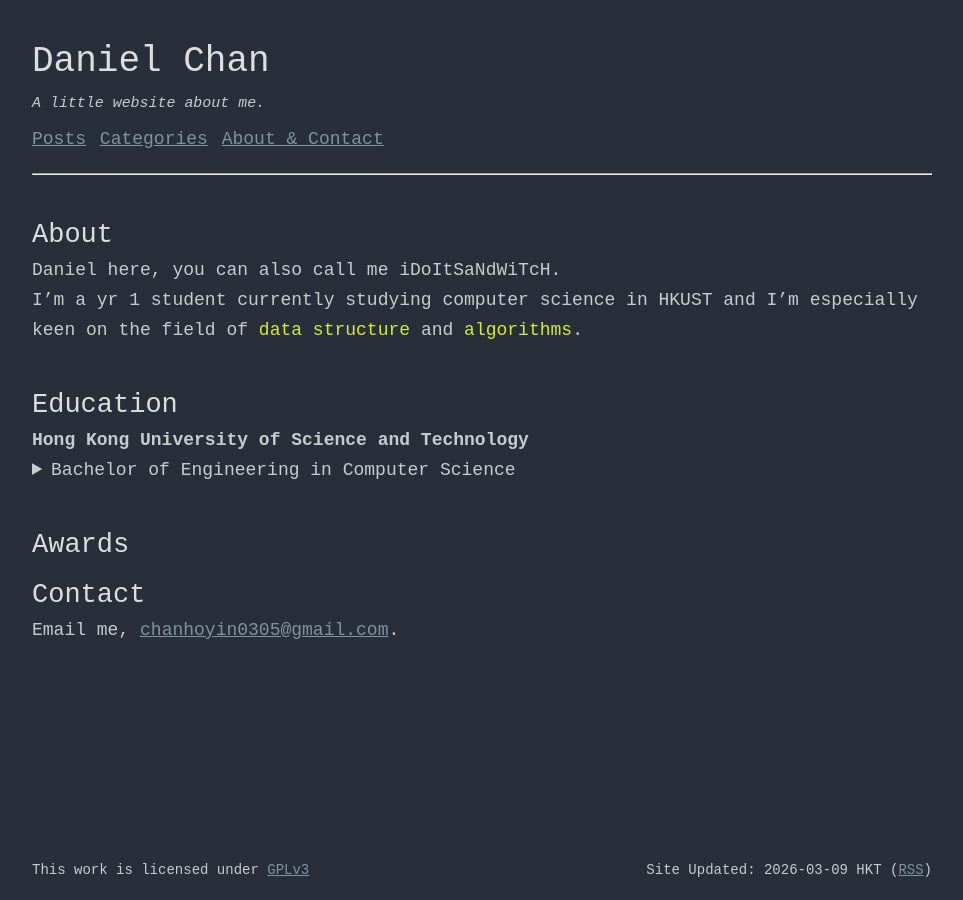
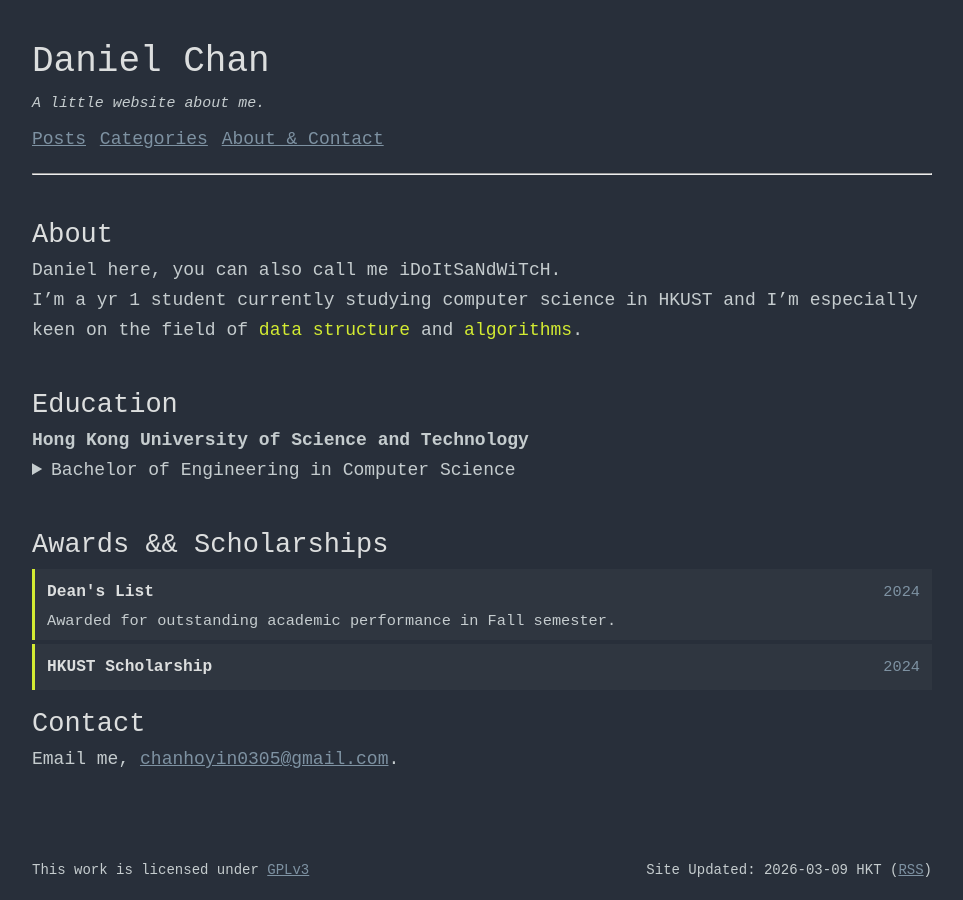
Before and after one commit to DanielChan0305/DanielChan0305.github.io, a Jekyll site: the page built from index.md, in a window 1280 px wide. Shown: the whole page, without its empty margins (158-1121 px from the left). Built offline with Jekyll 4.4.1, drawn with Linux system fonts in a browser that asks for light colours.

Commit message:
feat(awards and scholarships): create default template

```diff
--- /dev/null
+++ b/_includes/award.html
@@ -0,0 +1,9 @@
+<div class="award-item">
+  <div class="award-header">
+    <span class="award-title">{{ include.title }}</span>
+    <span class="award-year">{{ include.year }}</span>
+  </div>
+  {% if include.info %}
+  <div class="award-info">{{ include.info }}</div>
+  {% endif %}
+</div>
--- /dev/null
+++ b/_sass/award.scss
@@ -0,0 +1,31 @@
+.award-item {
+  padding: 8px 12px;
+  margin: 4px 0;
+  border-left: 3px solid $color-accent;
+  background-color: rgba(255, 255, 255, 0.03);
+  font-size: 0.9rem;
+}
+
+.award-header {
+  display: flex;
+  justify-content: space-between;
+  align-items: baseline;
+}
+
+.award-title {
+  color: $color-heading;
+  font-weight: bold;
+}
+
+.award-year {
+  color: $color-link;
+  white-space: nowrap;
+  font-size: 0.85rem;
+}
+
+.award-info {
+  color: $color-text;
+  font-size: 0.85rem;
+  margin-top: 4px;
+  line-height: 1.4;
+}
--- a/_sass/course.scss
+++ b/_sass/course.scss
@@ -16,7 +16,6 @@
 }
 
 .course-code {
-  color: $color-accent;
   font-weight: bold;
   white-space: nowrap;
 }
--- a/assets/css/styles.scss
+++ b/assets/css/styles.scss
@@ -15,5 +15,6 @@
 "categories",
 "post",
 "mobile",
-"course"
+"course",
+"award"
 ;
--- a/index.md
+++ b/index.md
@@ -23,7 +23,10 @@ I'm a yr 1 student currently studying computer science in HKUST and I'm especial
 
 <br>
 
-## Awards
+## Awards && Scholarships
+
+{% include award.html title="Dean's List" year="2024" info="Awarded for outstanding academic performance in Fall semester." %}
+{% include award.html title="HKUST Scholarship" year="2024" %}
 
 ## Contact
 Email me, [chanhoyin0305@gmail.com](mailto:chanhoyin0305@gmail.com).
```
